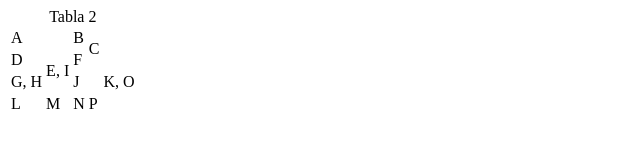
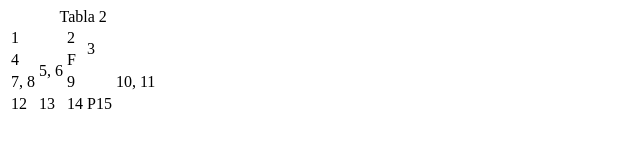
Before and after one commit to KenneArenas/TableExercise, a plain HTML site: page tabla2.html in a window 1280 px wide. Shown: the whole page, without its empty margins (0-640 px from the left). Drawn offline with Linux system fonts and the light colour scheme.

Commit message:
Modifications

```diff
--- a/tabla2.html
+++ b/tabla2.html
@@ -6,25 +6,25 @@
 <table>
   <caption>Tabla 2</caption>
   <tr>
-    <td colspan="2">A</td>
-    <td>B</td>
-    <td rowspan="2">C</td>
+    <td colspan="2">1</td>
+    <td>2</td>
+    <td rowspan="2">3</td>
   </tr>
   <tr>
-    <td>D</td>
-    <td rowspan="2">E, I</td>
+    <td>4</td>
+    <td rowspan="2">5, 6</td>
     <td>F</td>
   </tr>
   <tr>
-    <td>G, H</td>
-    <td colspan="2">J</td>
-    <td>K, O</td>
+    <td>7, 8</td>
+    <td colspan="2">9</td>
+    <td>10, 11</td>
   </tr>
   <tr>
-    <td>L</td>
-    <td>M</td>
-    <td>N</td>
-    <td>P</td>
+    <td>12</td>
+    <td>13</td>
+    <td>14</td>
+    <td>P15</td>
   </tr>
 </table>
 
```
Also changed, not shown: listas.html (+1 -1 lines).
